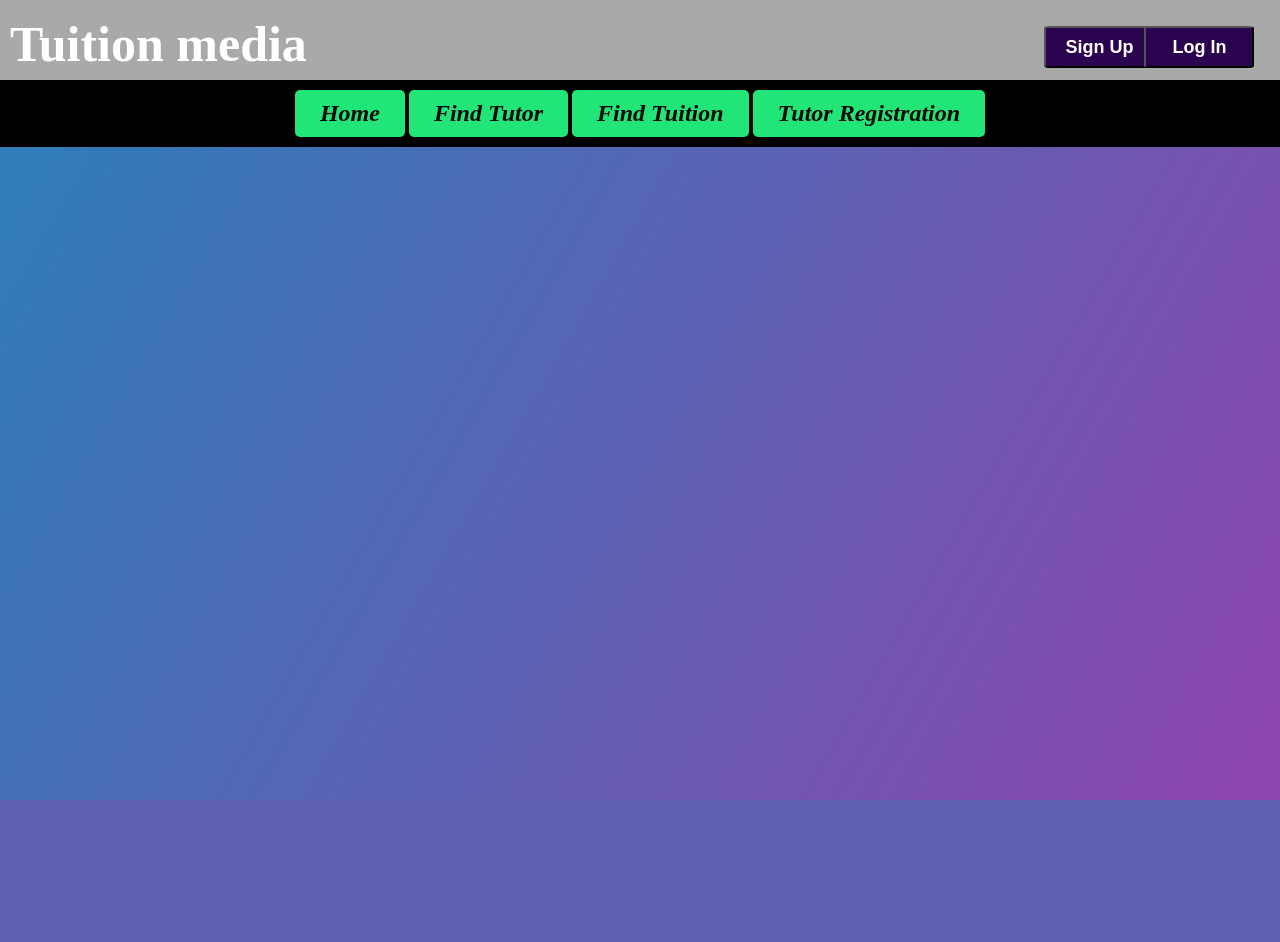
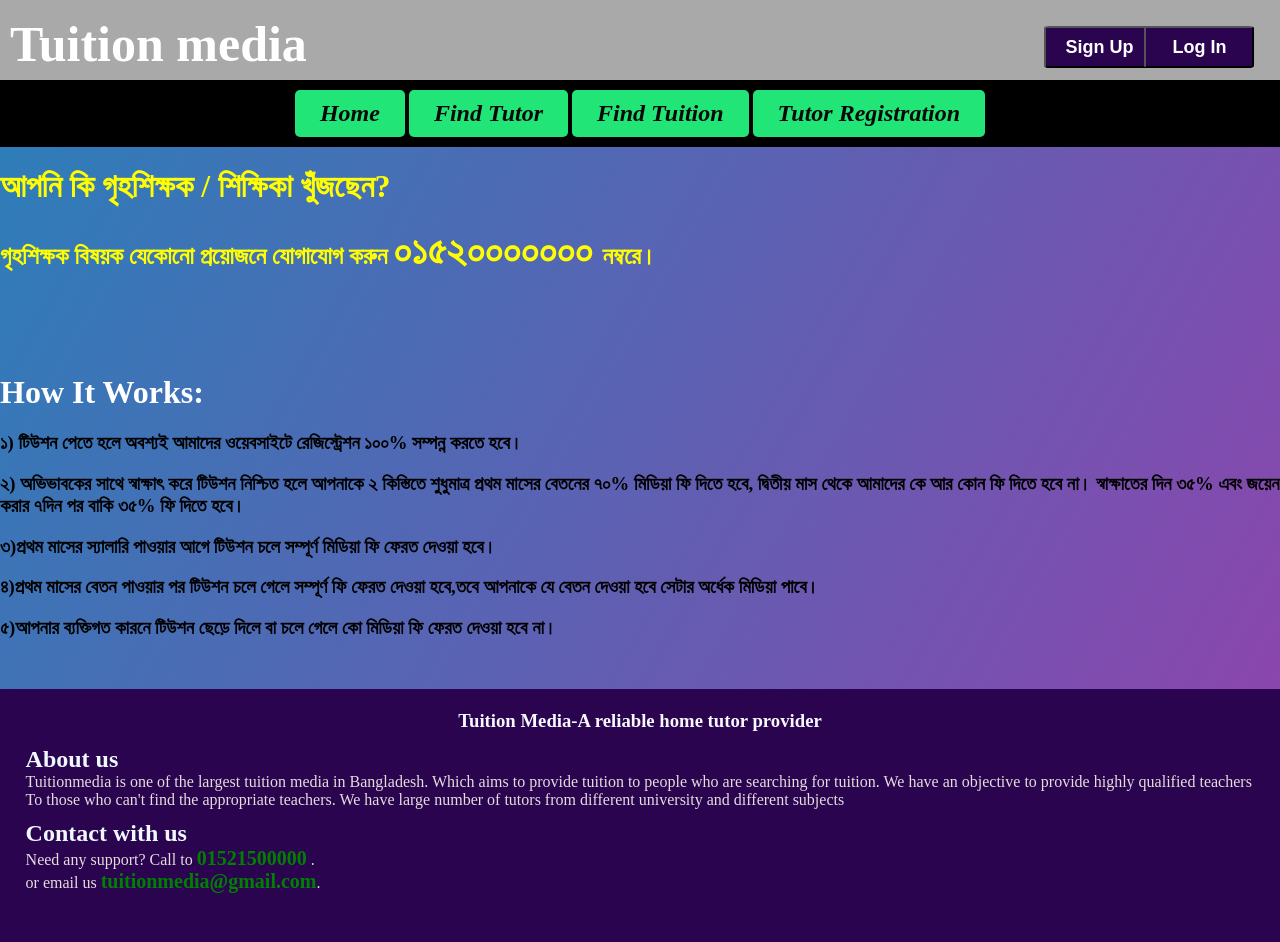
Before and after one commit to sabbir-hossain70/tuitionmedia, a PHP site: page / in a window 1280 px wide. Before the commit the page ends 800 px from the top, so only its background shows below. Run offline with PHP 8.4, Linux system fonts and the light colour scheme.

Commit message:
main and footer added in index.php

```diff
--- a/index.css
+++ b/index.css
@@ -5,7 +5,7 @@ body{
     font-family: montserrat;
     background: linear-gradient(120deg,#2980b9,#8e44ad);
     height:100vh;
-    overflow: hidden;
+    width:100%;
 }
 
 
@@ -121,3 +121,37 @@ ul li .b1:hover{
     font-size:10px;
     color:rgb(228, 239, 239);
 }
+
+.main{
+    min-height:70vh;
+}
+
+
+
+
+footer{
+    padding-top: 0.2%;
+
+    background-color: rgb(43, 4, 80);
+    width: 100%;
+    height: 250px;
+    color:rgb(229, 221, 221);
+}
+
+footer h3{
+    text-align:center;
+    color: ghostwhite;
+}
+footer h2{
+    color:aliceblue;
+    margin-top: -5px;
+    margin-left:2%;
+}
+footer p{
+    margin-top: -20px;
+    margin-left:2%;
+    margin-right: 2%;
+}
+ h1{
+    color:rgb(223, 218, 224);
+}
--- a/index.php
+++ b/index.php
@@ -68,7 +68,7 @@
             }
             else{
             ?>
-               <a href="tutorRegistration.html" target="_blank">Tutor Registration</a>
+               <a href="tutorRegistration.php" target="_blank">Tutor Registration</a>
             <?php
             }
             ?>
@@ -76,6 +76,49 @@
     </ul>
 
   </div>
+  <div class="main" style="min-height:50%;margin-bottom:50px">
+        <h1 style="color:yellow">আপনি কি গৃহশিক্ষক / শিক্ষিকা খুঁজছেন? </h1>
+       <h2 style="color:yellow;margin-bottom:100px">
+       গৃহশিক্ষক বিষয়ক যেকোনো প্রয়োজনে যোগাযোগ করুন
+       <b style="font-size:40px;">০১৫২০০০০০০০ </b>নম্বরে।
+        </h2>
+        <h1 style="color:white;">How It Works:</h1>
+        <h3>
+            ১) টিউশন পেতে হলে অবশ্যই আমাদের ওয়েবসাইটে রেজিস্ট্রেশন ১০০% সম্পন্ন করতে হবে।
+        </h3>
+        <h3>
+            ২) অভিভাবকের সাথে স্বাক্ষাৎ করে টিউশন নিশ্চিত হলে আপনাকে ২ কিস্তিতে শুধুমাত্র প্রথম মাসের বেতনের ৭০% মিডিয়া ফি দিতে হবে, দ্বিতীয় মাস থেকে আমাদের কে আর কোন ফি দিতে হবে না। স্বাক্ষাতের দিন ৩৫% এবং জয়েন করার ৭দিন পর বাকি ৩৫% ফি দিতে হবে।
+        </h3>
+        <h3>
+            ৩)প্রথম মাসের স্যালারি পাওয়ার আগে টিউশন চলে সম্পূর্ণ মিডিয়া ফি ফেরত দেওয়া হবে।
+        </h3>
+        <h3>
+            ৪)প্রথম মাসের বেতন পাওয়ার পর টিউশন চলে গেলে সম্পূর্ণ ফি ফেরত দেওয়া হবে,তবে আপনাকে যে বেতন দেওয়া হবে সেটার অর্ধেক মিডিয়া পাবে।
+        </h3>
+        <h3>
+            ৫)আপনার ব্যক্তিগত কারনে টিউশন ছেড়ে দিলে বা চলে গেলে কো মিডিয়া ফি ফেরত দেওয়া হবে না।
+        </h3>
+
+  </div>
+
+
+  <footer >
+        <h3>Tuition Media-A reliable home tutor provider</h3>
+        <div class="aboutus">
+             <h2>About us</h2>
+             <p>Tuitionmedia is one of the largest tuition media in Bangladesh.
+                 Which aims to provide tuition to people who are searching for tuition.
+                We have an objective to provide highly qualified teachers To those who can't find
+                the appropriate teachers. We have large number of tutors from different
+                 university and different subjects
+            </p>
+        </div>
+        <div class="Contact with us">
+            <h2>Contact with us</h2>
+            <p>Need any support? Call to <b style="font-size: 20px; color: green;">01521500000</b>
+            .<br>or email us <b style="font-size: 20px; color: green;">tuitionmedia@gmail.com</b>.</p>
+        </div>
+  </footer>
 
 
 
```
Also changed, not shown: login.php (+10 -0 lines), tutorRegistration.php (renamed from tutorRegistration.html, +31 -2 lines).
